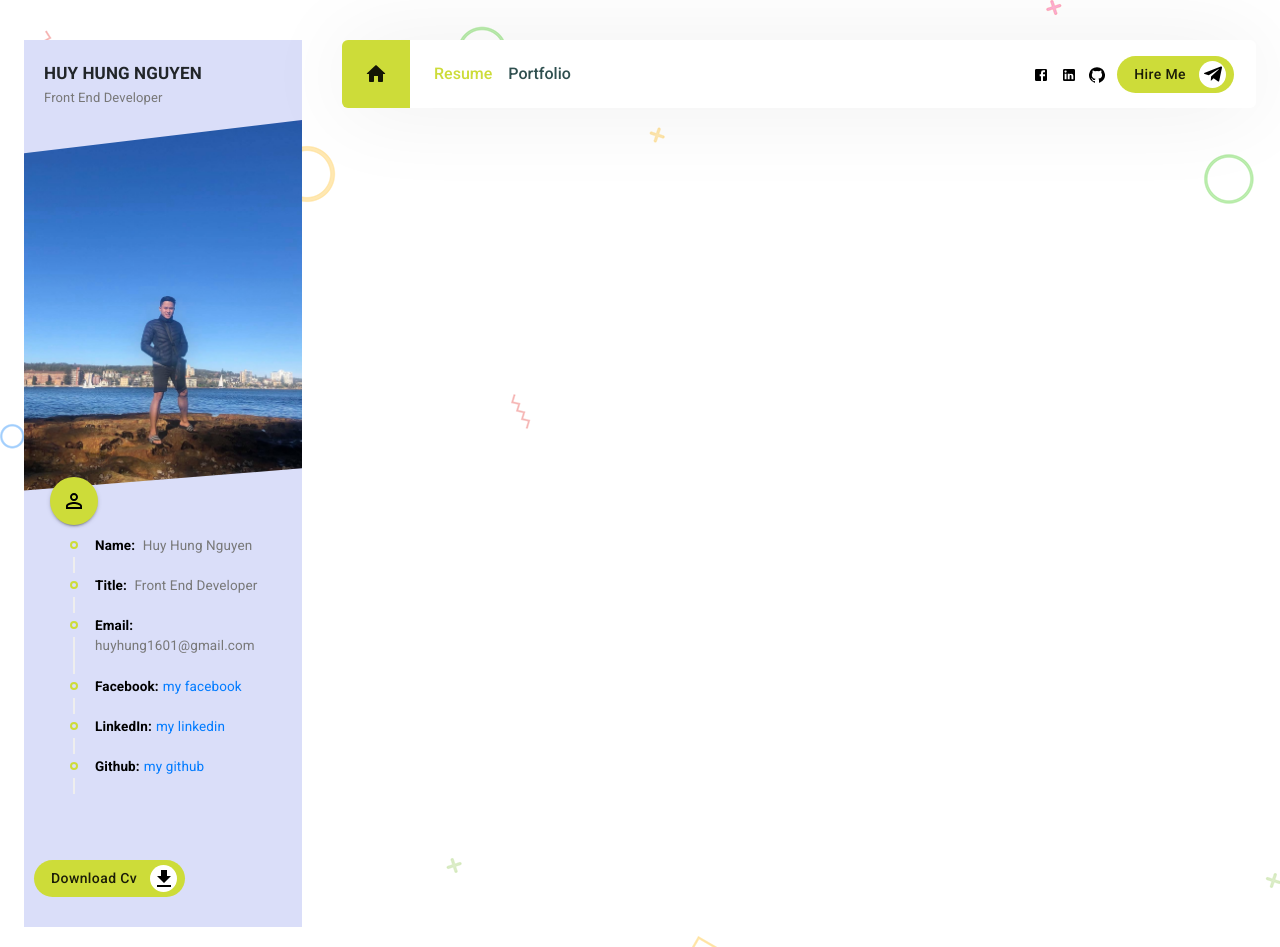
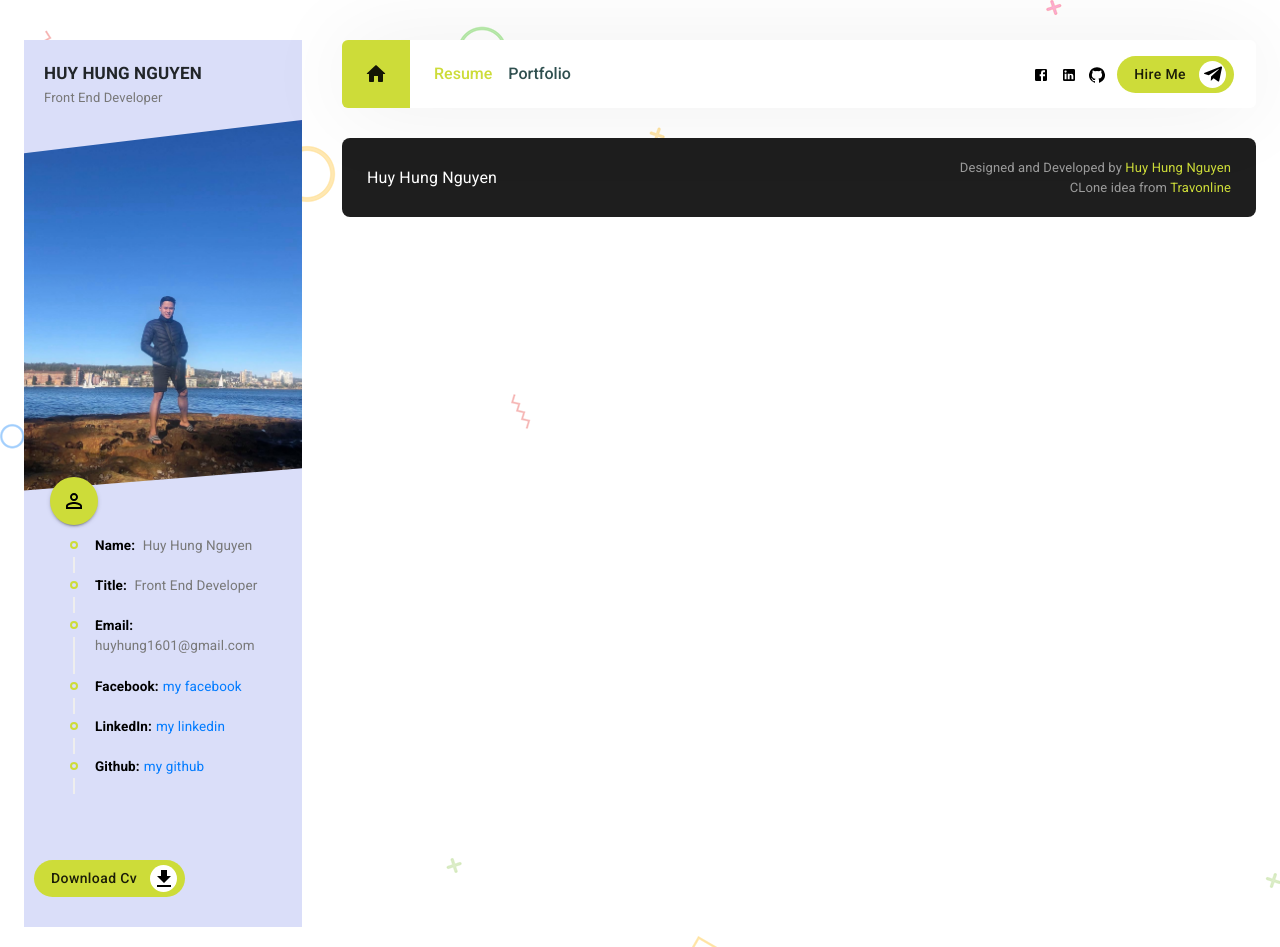
Before and after one commit to huyhung1601/Portfolio_UI, a React (Create React App) app: page / in a window 1280 px wide. Built offline with nearby package versions, Linux system fonts and the light colour scheme.

Commit message:
footer completed

```diff
--- /dev/null
+++ b/src/components/Footer/Footer.css
@@ -0,0 +1,22 @@
+.footer{
+    background: #1e1e1e;
+    color: white;
+    display: flex;
+    flex-wrap: wrap;
+    align-items: center;
+    justify-content: space-between;
+    min-height: 70px;
+    border-radius: 8px;
+    padding: 20px 25px
+}
+
+.footer .footer_copyright{
+    font-size: small;
+    text-align: end;
+    color: #9c9c9c;
+}
+
+.footer .footer_copyright > a {
+    text-decoration: none !important;
+    color: #cddc39 ;
+}
--- a/src/components/Footer/Footer.js
+++ b/src/components/Footer/Footer.js
@@ -1,9 +1,23 @@
+import { Typography } from '@material-ui/core'
 import React from 'react'
+import './Footer.css'
+import resumeData from '../../utils/resumeData'
 
 const Footer = () => {
     return (
-        <div>
-
+        <div className='footer'>
+            <div className='footer_left'>
+                <Typography className='footer_name'>
+                    {resumeData.name}
+                </Typography>
+            </div>
+            <div className='footer_right'>
+                <Typography className='footer_copyright'>
+                    Designed and Developed by <a href='/' target='_blank'>Huy Hung Nguyen</a>
+                    <br/>
+                    CLone idea from <a href="http://themeforest.net/user/tavonline" target='_blank'>Travonline</a>
+                </Typography>
+            </div>
         </div>
     )
 }
```
